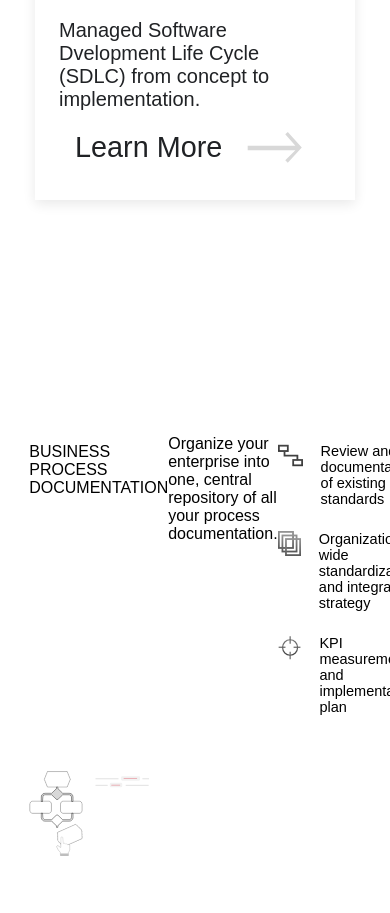
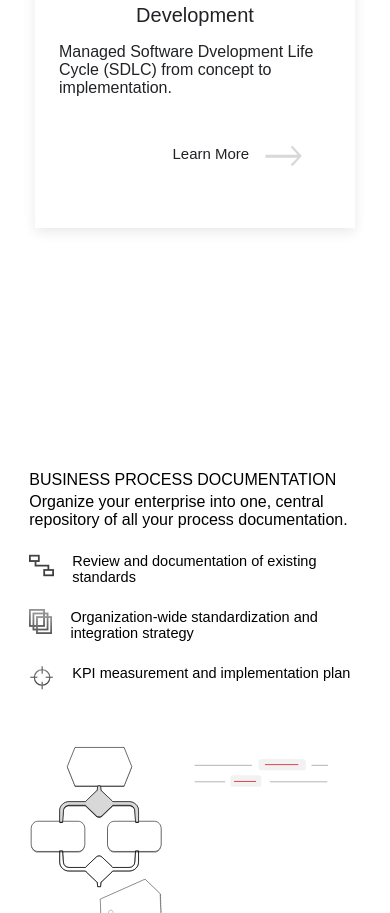
Before and after one commit to EAmode/eamode-website, an Angular app: page /about in a window 390 px wide. Shown: the part 1087-2000 px from the top of the page. Built offline with nearby package versions, Linux system fonts and the light colour scheme; a web font is replaced by a local one.

Commit message:
mobile and noble

```diff
--- a/src/app/about/about.component.html
+++ b/src/app/about/about.component.html
@@ -126,7 +126,12 @@
 
 <section class="eang-cta">
   <h2>Get started with our components library</h2>
-  <button>   <img style="height: 25px; width: 25px;" src="../../assets/images/eang-logo.svg" alt=""/><p style="margin: 0;">eang</p></button>
+  <button>
+    <div class="eang-button">
+      <img style="height: 25px; width: 25px;" src="../../assets/images/eang-logo.svg" alt="" />
+      <p style="margin: 0;">eang</p>
+    </div>
+  </button>
 </section>
 
 
--- a/src/styles.css
+++ b/src/styles.css
@@ -724,6 +724,10 @@ section.main img.nav {
     font-weight: 500;
   }
 @media only screen and (max-width: 1200px) {
+    #header p {
+      margin-bottom: 3rem;
+    }
+
   .offering {
     display: -webkit-box;
     display: -ms-flexbox;
@@ -742,6 +746,11 @@ section.main img.nav {
     display: -webkit-box;
     display: -ms-flexbox;
     display: flex;
+    -webkit-box-orient: vertical;
+    -webkit-box-direction: normal;
+        -ms-flex-direction: column;
+            flex-direction: column;
+    width: 100%;
   }
 
   #documentation {
@@ -762,6 +771,10 @@ section.main img.nav {
   .value-image {
     width: 90%;
     margin-bottom: 3rem;
+  }
+
+  .image {
+    width: 100%;
   }
 }
 .offering h1 {
@@ -895,7 +908,18 @@ nav ul li a {
           font-size: 20px;
         }
 #header ul li a p {
+          font-size: 16px;
         }
+#header ul li a .learn-more {
+          font-size: 15px;
+          -webkit-box-pack: end;
+              -ms-flex-pack: end;
+                  justify-content: flex-end;
+        }
+#header ul li a .learn-more span {
+            margin-right: 16px;
+            margin-right: 1rem;
+          }
 @media only screen and (max-width: 1200px) {
   #header {
     max-width: 85%;
@@ -1150,8 +1174,8 @@ footer main li:nth-child(1) {
       -ms-flex-align: center;
           align-items: center;
   background: #f6f6f6;
-  -webkit-box-shadow: inset 0 0 5px var(--ea-color-1);
-          box-shadow: inset 0 0 5px var(--ea-color-1);
+  -webkit-box-shadow: inset 0 0 1px var(--ea-color-1);
+          box-shadow: inset 0 0 1px var(--ea-color-1);
   margin-bottom: 64px;
   margin-bottom: 4rem;
   -webkit-box-pack: center;
@@ -1162,6 +1186,7 @@ footer main li:nth-child(1) {
     font-size: 22.4px;
     font-size: 1.4rem;
     font-weight: 600;
+    text-align: center;
   }
 .eang-cta button {
     background: var(--ea-color-1);
@@ -1178,6 +1203,20 @@ footer main li:nth-child(1) {
         -ms-flex-pack: center;
             justify-content: center;
   }
+.eang-cta button .eang-button {
+      height: 48px;
+      height: 3rem;
+      width: 100%;
+      display: -webkit-box;
+      display: -ms-flexbox;
+      display: flex;
+      -webkit-box-pack: center;
+          -ms-flex-pack: center;
+              justify-content: center;
+      -webkit-box-align: center;
+          -ms-flex-align: center;
+              align-items: center;
+    }
 .eang-cta button p {
       width: auto;
       margin-left: 8px;
--- a/src/styles.pcss
+++ b/src/styles.pcss
@@ -59,6 +59,12 @@ section.main img.nav {
 }
 
 @media only screen and (max-width: 1200px) {
+  #header {
+    & p {
+      margin-bottom: 3rem;
+    }
+  }
+
   .offering {
     display: flex;
     justify-content: center;
@@ -68,6 +74,8 @@ section.main img.nav {
 
   .offering-text {
     display: flex;
+    flex-direction: column;
+    width: 100%;
   }
 
   #documentation {
@@ -81,6 +89,10 @@ section.main img.nav {
   .value-image {
     width: 90%;
     margin-bottom: 3rem;
+  }
+
+  .image {
+    width: 100%;
   }
 }
 
@@ -196,6 +208,14 @@ nav ul li a {
           font-size: 20px;
         }
         & p {
+          font-size: 16px;
+        }
+        & .learn-more {
+          font-size: 15px;
+          justify-content: flex-end;
+          & span {
+            margin-right: 1rem;
+          }
         }
       }
     }
@@ -384,12 +404,13 @@ footer main li:nth-child(1) {
   flex-direction: column;
   align-items: center;
   background: #f6f6f6;
-  box-shadow: inset 0 0 5px var(--ea-color-1);
+  box-shadow: inset 0 0 1px var(--ea-color-1);
   margin-bottom: 4rem;
   justify-content: center;
   & h2 {
     font-size: 1.4rem;
     font-weight: 600;
+    text-align: center;
   }
   & button {
     background: var(--ea-color-1);
@@ -399,6 +420,13 @@ footer main li:nth-child(1) {
     border-radius: 4px;
     display: flex;
     justify-content: center;
+    & .eang-button {
+      height: 3rem;
+      width: 100%;
+      display: flex;
+      justify-content: center;
+      align-items: center;
+    }
     & p {
       width: auto;
       margin-left: 0.5rem;
```
